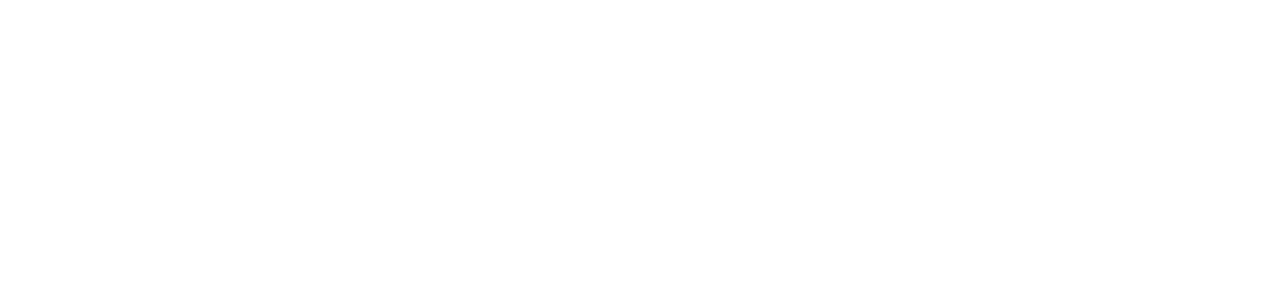
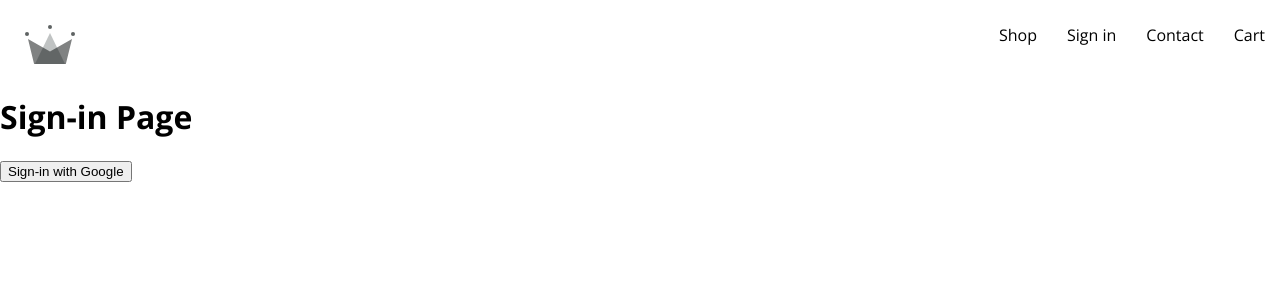
Before and after one commit to McBenny/crwn-clothing, a React (Create React App) app: page /sign-in in a window 1280 px wide. Before the commit this address had no page. Shown: the top 300 px of the page. Built offline with nearby package versions, Linux system fonts and the light colour scheme.

Commit message:
Added sign-in component as well as firebase utils and brought in firebase libraries

```diff
--- a/package.json
+++ b/package.json
@@ -7,6 +7,7 @@
     "@testing-library/jest-dom": "^6.6.3",
     "@testing-library/react": "^16.3.0",
     "@testing-library/user-event": "^13.5.0",
+    "firebase": "^11.7.1",
     "react": "^19.1.0",
     "react-dom": "^19.1.0",
     "react-router-dom": "6",
--- a/src/App.js
+++ b/src/App.js
@@ -1,10 +1,21 @@
 import { Routes, Route } from "react-router-dom";
+import Navigation from "./routes/navigation/navigation.component";
 import Home from "./routes/home/home.component";
+import SignIn from "./routes/sign-in/sign-in.component";
+
+const Shop = () => {
+  return (<h1>I am the Shop page...</h1>)
+}
 
 const App = () => {
   return (
     <Routes>
-      <Route path="/home" element={<Home />} />
+      <Route path="/" element={<Navigation />}>
+        {/* index parameter allows the <Route /> to be applied by default. */}
+        <Route index element={<Home />} />
+        <Route path="shop" element={<Shop />} />
+        <Route path="sign-in" element={<SignIn />} />
+      </Route>
     </Routes>
   );
 };
--- a/src/index.scss
+++ b/src/index.scss
@@ -10,3 +10,12 @@
   font-family: source-code-pro, Menlo, Monaco, Consolas, 'Courier New',
     monospace;
 }
+
+a {
+  text-decoration: none;
+  color: #000;
+
+  &:hover {
+    text-decoration: underline;
+  }
+}
--- a/src/routes/home/home.component.jsx
+++ b/src/routes/home/home.component.jsx
@@ -1,3 +1,4 @@
+import { Outlet } from "react-router-dom";
 import Directory from "../../components/directory/directory.component";
 
 const Home = () => {
@@ -29,7 +30,12 @@
     },
   ];
 
-  return <Directory categories={categories} />;
+  return (
+    <div>
+      <Directory categories={categories} />
+      <Outlet />
+    </div>
+  );
 };
 
 export default Home;
--- /dev/null
+++ b/src/routes/navigation/navigation.component.jsx
@@ -0,0 +1,34 @@
+// Outlet is a placeholder for `<Route />`s nested inside the `<Route />` calling this component
+import { Outlet, Link } from "react-router-dom";
+import './navigation.styles.scss'
+
+// This imports an svg directly in the source
+import { ReactComponent as CrwnLogo } from '../../assets/crown.svg'
+const Navigation = () => {
+  return (
+    <>
+      <div className="navigation">
+        <Link className="logo-container" to="/">
+          <CrwnLogo className="logo" />
+        </Link>
+        <div className="nav-links-container">
+          <Link className="nav-link" to="/shop">
+            Shop
+          </Link>
+          <Link className="nav-link" to="/sign-in">
+            Sign in
+          </Link>
+          <Link className="nav-link" to="/contact">
+            Contact
+          </Link>
+          <Link className="nav-link" to="/cart">
+            Cart
+          </Link>
+        </div>
+      </div>
+      <Outlet />
+    </>
+  );
+};
+
+export default Navigation
--- /dev/null
+++ b/src/routes/navigation/navigation.styles.scss
@@ -0,0 +1,26 @@
+.navigation {
+  height: 70px;
+  width: 100%;
+  display: flex;
+  justify-content: space-between;
+  margin-bottom: 25px;
+
+  .logo-container {
+    height: 100%;
+    width: 70px;
+    padding: 25px;
+  }
+
+  .nav-links-container {
+    width: 50%;
+    height: 100%;
+    display: flex;
+    align-items: center;
+    justify-content: flex-end;
+
+    .nav-link {
+      padding: 10px 15px;
+      cursor: pointer;
+    }
+  }
+}
--- /dev/null
+++ b/src/routes/sign-in/sign-in.component.jsx
@@ -0,0 +1,16 @@
+import { signInWithGooglePopup, createUserDocumentFromAuth } from "../../utils/firebase/firebase.utils"
+const SignIn = () => {
+  const logGoogleUser = async () => {
+    const { user } = await signInWithGooglePopup()
+    const userDocRef = await createUserDocumentFromAuth(user)
+  }
+
+  return (
+    <>
+      <h1>Sign-in Page</h1>
+      <button onClick={logGoogleUser}>Sign-in with Google</button>
+    </>
+  )
+}
+
+export default SignIn
--- /dev/null
+++ b/src/utils/firebase/firebase.utils.js
@@ -0,0 +1,45 @@
+import { initializeApp } from "firebase/app";
+import { getAuth, signInWithRedirect, signInWithPopup, GoogleAuthProvider } from "firebase/auth";
+import { getFirestore, doc, getDoc, setDoc } from 'firebase/firestore'
+
+const firebaseConfig = {
+  apiKey: "AIzaSyBdsqgbhmLc5QDX34F35b3-ucgV0vBKBPw",
+  authDomain: "crwn-clothing-db-a0d2d.firebaseapp.com",
+  projectId: "crwn-clothing-db-a0d2d",
+  storageBucket: "crwn-clothing-db-a0d2d.firebasestorage.app",
+  messagingSenderId: "425673007056",
+  appId: "1:425673007056:web:fc2d34340e6d2ff106e3d5",
+};
+
+// Initialize Firebase
+const firebaseApp = initializeApp(firebaseConfig);
+
+const provider = new GoogleAuthProvider()
+provider.setCustomParameters({
+  prompt: 'select_account'
+})
+export const auth = getAuth()
+export const signInWithGooglePopup = () => signInWithPopup(auth, provider)
+
+export const db = getFirestore()
+
+export const createUserDocumentFromAuth = async (userAuth) => {
+  const userDocRef = doc(db, 'users', userAuth.uid)
+  const userSnapshot = await getDoc(userDocRef)
+
+  if (!userSnapshot.exists()) {
+    const { displayName, email } = userAuth
+    const createdAt = new Date()
+
+    try {
+      await setDoc(userDocRef, {
+        displayName,
+        email,
+        createdAt
+      })
+    } catch(error) {
+      console.log('Error creating the user', error.message)
+    }
+  }
+  return userDocRef
+}
```
Also changed, not shown: src/assets/crown.svg (added), 1 other file (tests, documents, lock files or other folders).
